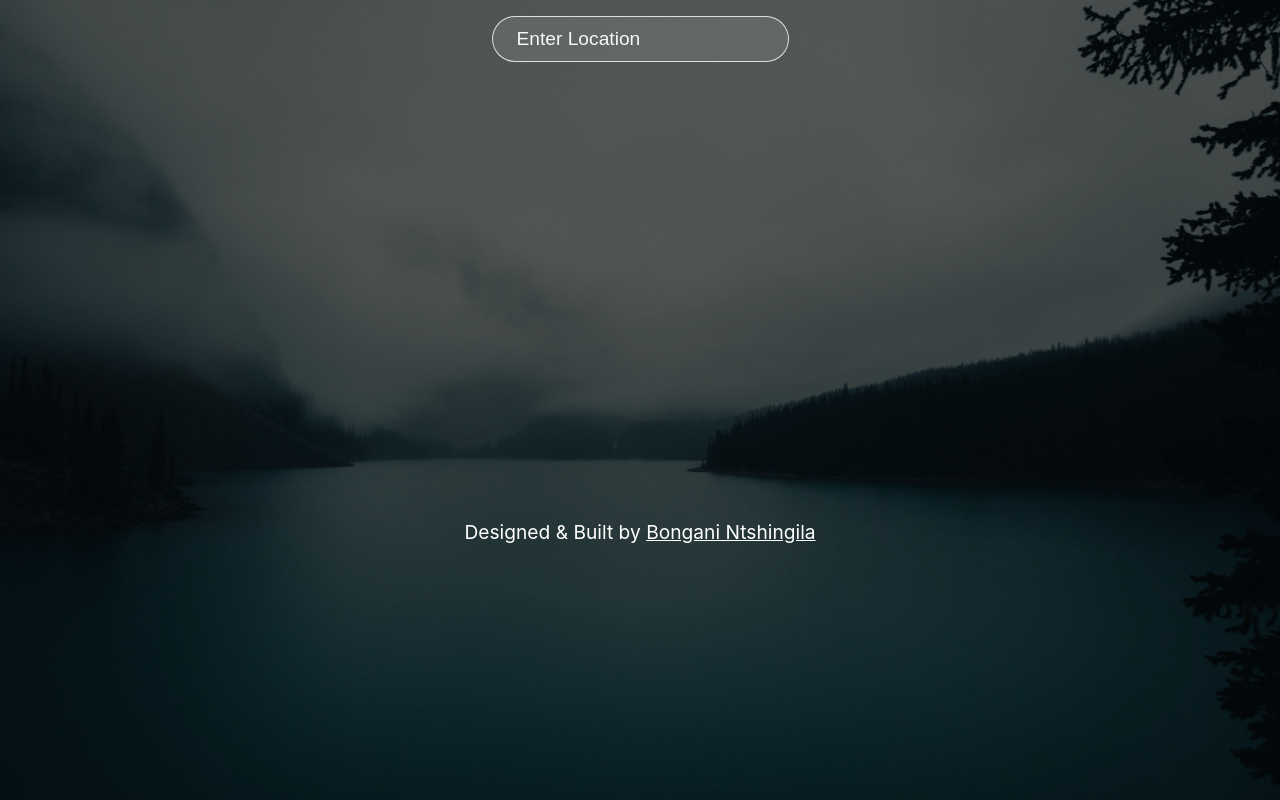
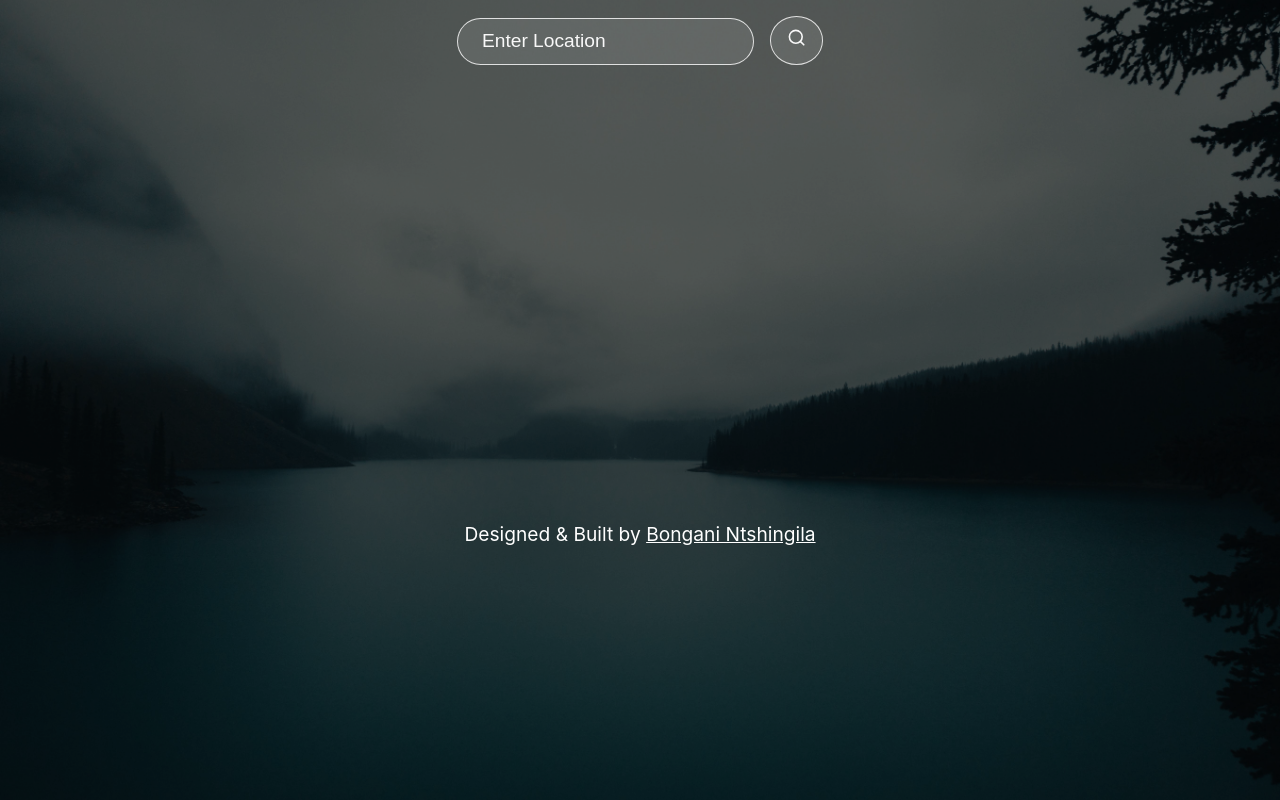
Before and after one commit to newnormal-arch/weather-app, a React (Create React App) app: page / in a window 1280 px wide. Built offline with nearby package versions, Linux system fonts and the light colour scheme.

Commit message:
added button and weather icons

```diff
--- a/package.json
+++ b/package.json
@@ -9,6 +9,7 @@
     "axios": "^1.6.2",
     "react": "^18.2.0",
     "react-dom": "^18.2.0",
+    "react-icons": "^4.12.0",
     "react-scripts": "5.0.1",
     "web-vitals": "^2.1.4"
   },
@@ -20,8 +21,7 @@
   },
   "eslintConfig": {
     "extends": [
-      "react-app",
-      "react-app/jest"
+      "react-app"
     ]
   },
   "browserslist": {
--- a/src/App.js
+++ b/src/App.js
@@ -1,5 +1,6 @@
 import React, { useState } from 'react';
 import axios from 'axios';
+import { FiSearch } from "react-icons/fi";
 
 
 function App() {
@@ -10,8 +11,7 @@ function App() {
 
   const url = `https://api.openweathermap.org/data/2.5/weather?q=${location}&units=metric&appid=${API_KEY}`;
 
-  const searchLocation = (event) => {
-    if (event.key === 'Enter') {
+  const searchLocation = () => {
     axios.get(url).then((response) => {
       setError('');
       setData(response.data);
@@ -23,7 +23,6 @@ function App() {
     });
     setLocation('')
   }
-  }
 
   return (
     <div className="App">
@@ -31,9 +30,14 @@ function App() {
         <input
           value={location}
           onChange={event => setLocation(event.target.value)}
-          onKeyPress={searchLocation}
+          onKeyPress={(event) => {
+            if (event.key === 'Enter') {
+              searchLocation()
+            }
+          }}
           placeholder='Enter Location'
           type='text' />
+        <button onClick={searchLocation}><FiSearch /></button>
       </div>
 
       <div className='main-container'>
@@ -49,6 +53,7 @@ function App() {
 
           <div className='description'>
             <p>{data.weather ? <p>{data.weather[0].main}</p> : null}</p>
+            <i>{data.weather ? <img className='icon-img' src={`http://openweathermap.org/img/w/${data.weather[0].icon}.png`} alt="" /> : null}</i>
           </div>
 
         </div>
--- a/src/index.css
+++ b/src/index.css
@@ -54,6 +54,17 @@ p {
   color: #f8f8f8;
 }
 
+.search button{
+  padding: .7rem 1rem;
+  text-align: center;
+  margin-left: 1rem;
+  font-size: 1.2rem;
+  border-radius: 50%;
+  border: 1px solid rgba(255,255,255, 0.8);
+  background: rgba(255,255,255, 0.1);
+  color: #f8f8f8;
+}
+
 ::placeholder {
   color: #f8f8f8;
 }
@@ -72,6 +83,10 @@ p {
   display: flex;
   flex-direction: column;
   justify-content: space-evenly;
+}
+
+.icon-img{
+  width: 6rem;
 }
 
 .App .top{
```
Also changed, not shown: 1 other file (tests, documents, lock files or other folders). Lines whose indentation alone changed are shown as unchanged.
